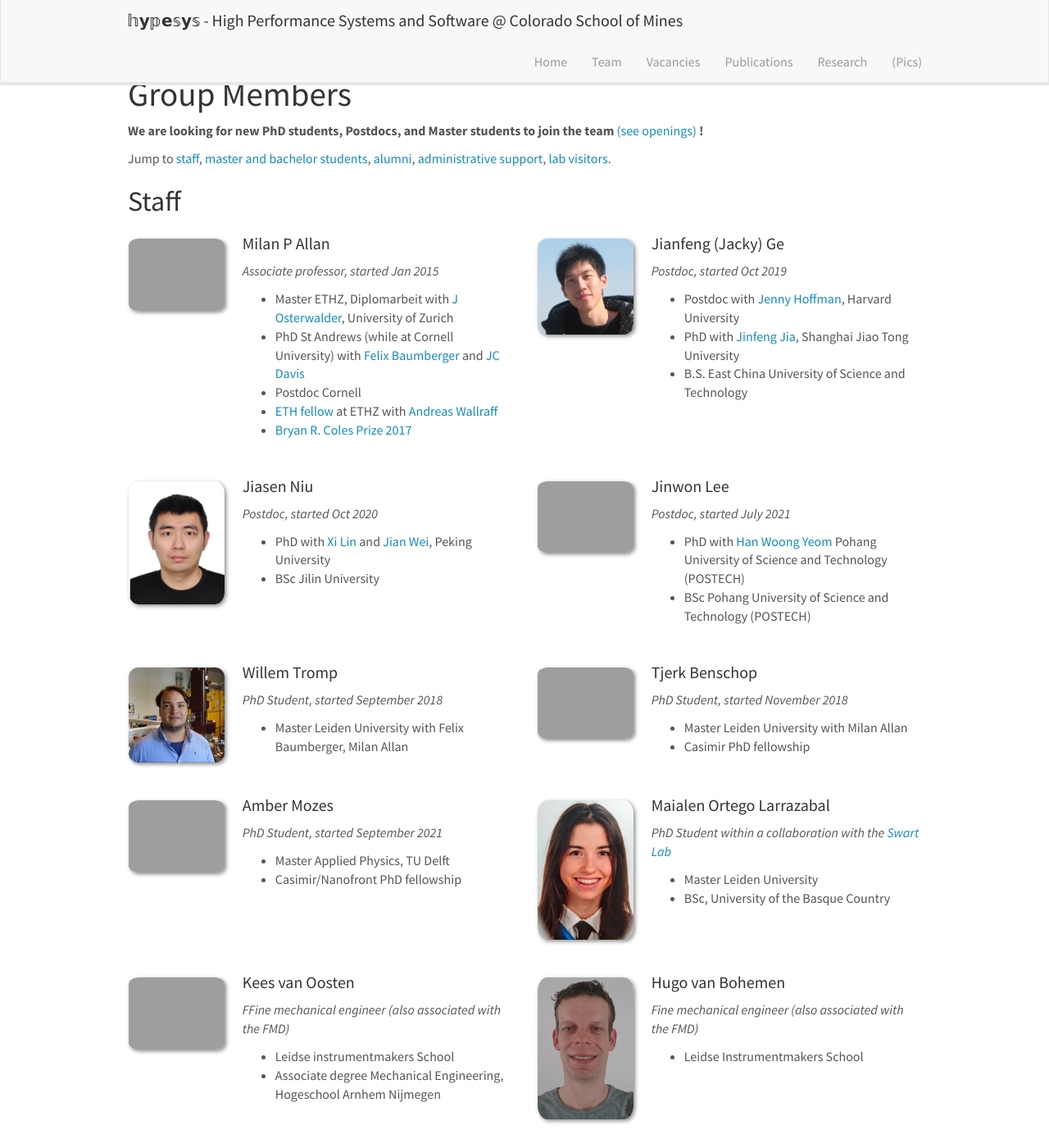
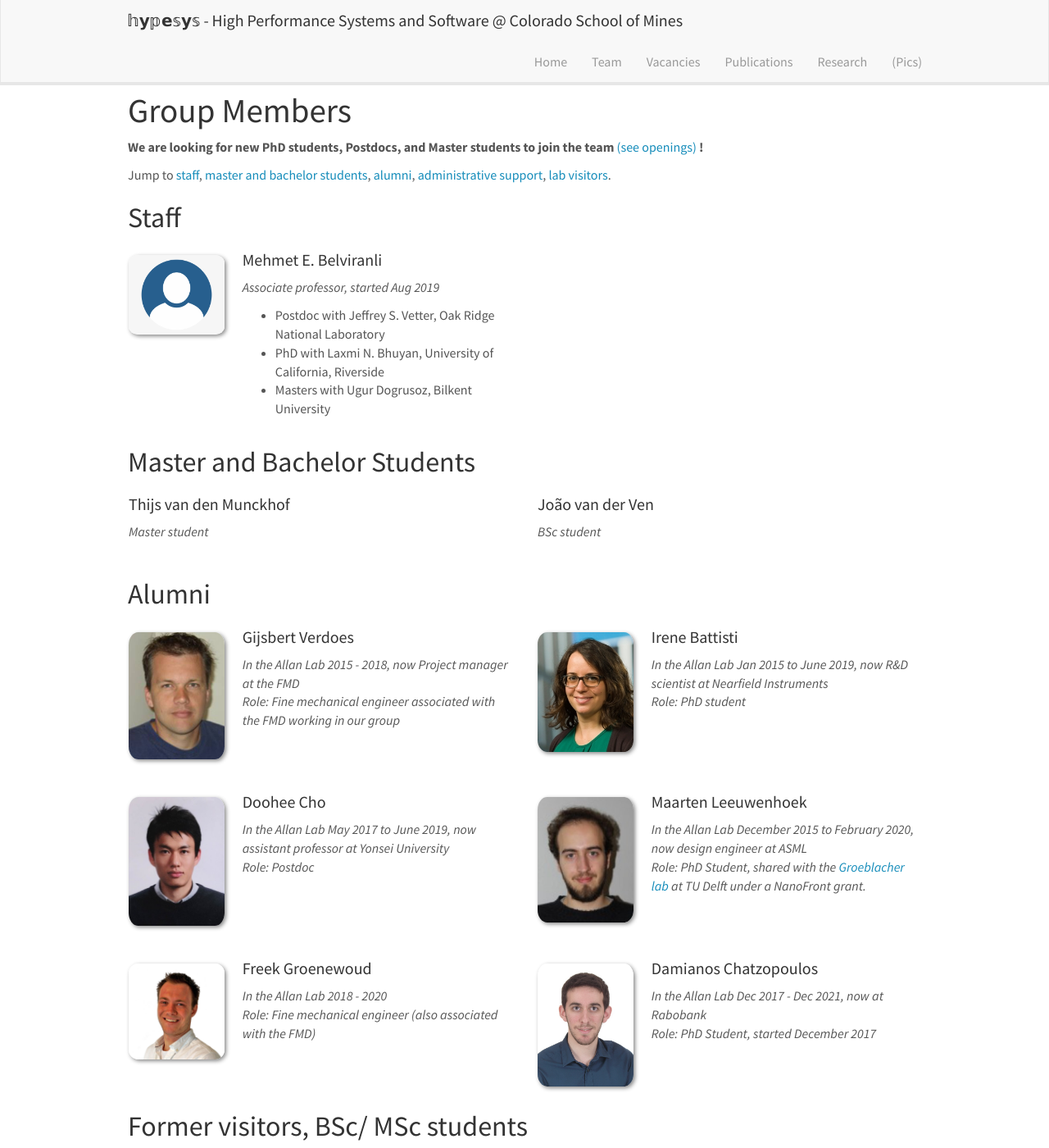
Before and after one commit to hypesys/hypesys.github.io, a Jekyll site: the page built from _pages/team.md, in a window 1280 px wide and 1400 px high. Shown: the whole window at 82% size. Built offline with Jekyll 4.4.1, drawn with Linux system fonts in a browser that asks for light colours; nearby versions of some CDN libraries; part of the change alters nothing that is shown; some of the changed text lies outside the part shown.

Commit message:
team update started

```diff
--- a/_data/team_members.yml
+++ b/_data/team_members.yml
@@ -1,121 +1,130 @@
-- name: Milan P Allan
-  photo: Milan1.jpg
-  info: Associate professor, started Jan 2015
-  email: milan.allan@gmail.com
-  number_educ: 5
-  education1: Master ETHZ, Diplomarbeit with <a href="http://www.physik.uzh.ch/groups/osterwalder/">J Osterwalder</a>, University of Zurich
-  education2: PhD St Andrews (while at Cornell University) with <a href="http://dpmc.unige.ch/gr_baumberger/index.html">Felix Baumberger</a> and <a href="http://davisgroup.lassp.cornell.edu/">JC Davis</a>
-  education3: Postdoc Cornell
-  education4: <a href="http://www.ethfellows.ethz.ch/">ETH fellow</a> at ETHZ with <a href="https://qudev.phys.ethz.ch">Andreas Wallraff</a>
-  education5: <a href="https://www.universiteitleiden.nl/en/news/2017/07/milan-allan-wins-bryan-r.-coles-prize">Bryan R. Coles Prize 2017</a>
+- name: Mehmet E. Belviranli
+  photo: blank_image.png
+  info: Associate professor, started Aug 2019
+  email: belviranli@mines.edu
+  number_educ: 3
+  education1: Postdoc with Jeffrey S. Vetter, Oak Ridge National Laboratory
+  education2: PhD with Laxmi N. Bhuyan, University of California, Riverside
+  education3: Masters with Ugur Dogrusoz, Bilkent University
 
-- name: Jianfeng (Jacky) Ge
-  photo: Jacky.jpg
-  info: Postdoc, started Oct 2019
-  email: ge@Physics.LeidenUniv.nl
-  number_educ: 3
-  education1: Postdoc with <a href="http://hoffman.physics.harvard.edu">Jenny Hoffman</a>, Harvard University
-  education2: PhD with <a href="https://www.physics.sjtu.edu.cn/en/people/1/jfJia">Jinfeng Jia</a>, Shanghai Jiao Tong University
-  education3: B.S. East China University of Science and Technology
+# - name: Milan P Allan
+#   photo: Milan1.jpg
+#   info: Associate professor, started Jan 2015
+#   email: milan.allan@gmail.com
+#   number_educ: 5
+#   education1: Master ETHZ, Diplomarbeit with <a href="http://www.physik.uzh.ch/groups/osterwalder/">J Osterwalder</a>, University of Zurich
+#   education2: PhD St Andrews (while at Cornell University) with <a href="http://dpmc.unige.ch/gr_baumberger/index.html">Felix Baumberger</a> and <a href="http://davisgroup.lassp.cornell.edu/">JC Davis</a>
+#   education3: Postdoc Cornell
+#   education4: <a href="http://www.ethfellows.ethz.ch/">ETH fellow</a> at ETHZ with <a href="https://qudev.phys.ethz.ch">Andreas Wallraff</a>
+#   education5: <a href="https://www.universiteitleiden.nl/en/news/2017/07/milan-allan-wins-bryan-r.-coles-prize">Bryan R. Coles Prize 2017</a>
 
-- name: Jiasen Niu
-  photo: Jiasen.png
-  info: Postdoc, started Oct 2020
-  email: niu@physics.leidenuniv.nl
-  number_educ: 2
-  education1: PhD with <a href="http://www2.phy.pku.edu.cn/~xilin/group-members.html">Xi Lin</a> and <a href="http://faculty.pku.edu.cn/JianWangGroup/en/zhym/25393/list/index.htm">Jian Wei</a>, Peking University
-  education2: BSc Jilin University
+# - name: Jianfeng (Jacky) Ge
+#   photo: Jacky.jpg
+#   info: Postdoc, started Oct 2019
+#   email: ge@Physics.LeidenUniv.nl
+#   number_educ: 3
+#   education1: Postdoc with <a href="http://hoffman.physics.harvard.edu">Jenny Hoffman</a>, Harvard University
+#   education2: PhD with <a href="https://www.physics.sjtu.edu.cn/en/people/1/jfJia">Jinfeng Jia</a>, Shanghai Jiao Tong University
+#   education3: B.S. East China University of Science and Technology
 
-- name: Jinwon Lee
-  photo: Jinwon.jpg
-  info: Postdoc, started July 2021
-  email: jwlee0421@postech.ac.kr
-  number_educ: 2
-  education1: PhD with <a href="https://caldes.ibs.re.kr/html/caldes_en/">Han Woong Yeom</a> Pohang University of Science and Technology (POSTECH)
-  education2: BSc Pohang University of Science and Technology (POSTECH)
+# - name: Jiasen Niu
+#   photo: Jiasen.png
+#   info: Postdoc, started Oct 2020
+#   email: niu@physics.leidenuniv.nl
+#   number_educ: 2
+#   education1: PhD with <a href="http://www2.phy.pku.edu.cn/~xilin/group-members.html">Xi Lin</a> and <a href="http://faculty.pku.edu.cn/JianWangGroup/en/zhym/25393/list/index.htm">Jian Wei</a>, Peking University
+#   education2: BSc Jilin University
 
-- name: Willem Tromp
-  photo: website_pic_willem.jpg
-  info: PhD Student, started September 2018
-  email: WTromp@physics.leidenuniv.nl
-  number_educ: 1
-  education1: Master Leiden University with Felix Baumberger, Milan Allan
-  education2:
-  education3:
-  education4:
+# - name: Jinwon Lee
+#   photo: Jinwon.jpg
+#   info: Postdoc, started July 2021
+#   email: jwlee0421@postech.ac.kr
+#   number_educ: 2
+#   education1: PhD with <a href="https://caldes.ibs.re.kr/html/caldes_en/">Han Woong Yeom</a> Pohang University of Science and Technology (POSTECH)
+#   education2: BSc Pohang University of Science and Technology (POSTECH)
 
-- name: Tjerk Benschop
-  photo: tjeruk.jpg
-  info: PhD Student, started November 2018
-  email: benschop@physics.leidenuniv.nl
-  number_educ: 2
-  education1: Master Leiden University with Milan Allan
-  education2: Casimir PhD fellowship
-  education3:
-  education4:
+# - name: Willem Tromp
+#   photo: website_pic_willem.jpg
+#   info: PhD Student, started September 2018
+#   email: WTromp@physics.leidenuniv.nl
+#   number_educ: 1
+#   education1: Master Leiden University with Felix Baumberger, Milan Allan
+#   education2:
+#   education3:
+#   education4:
 
-- name: Amber Mozes
-  photo: Amber.png
-  info: PhD Student, started September 2021
-  email: b
-  number_educ: 2
-  education1: Master Applied Physics, TU Delft
-  education2: Casimir/Nanofront PhD fellowship
-  education3:
-  education4:
+# - name: Tjerk Benschop
+#   photo: tjeruk.jpg
+#   info: PhD Student, started November 2018
+#   email: benschop@physics.leidenuniv.nl
+#   number_educ: 2
+#   education1: Master Leiden University with Milan Allan
+#   education2: Casimir PhD fellowship
+#   education3:
+#   education4:
 
-- name: Maialen Ortego Larrazabal
-  photo: Maialen.png
-  info: PhD Student within a collaboration with the <a href="http://www.ingmarswart.nl">Swart Lab</a>
-  email: b
-  number_educ: 2
-  education1: Master Leiden University
-  education2: BSc, University of the Basque Country
-  education3:
-  education4:
+# - name: Amber Mozes
+#   photo: Amber.png
+#   info: PhD Student, started September 2021
+#   email: b
+#   number_educ: 2
+#   education1: Master Applied Physics, TU Delft
+#   education2: Casimir/Nanofront PhD fellowship
+#   education3:
+#   education4:
 
-- name: Kees van Oosten
-  photo: DSC_1032.JPG
-  info: FFine mechanical engineer (also associated with the FMD)
-  email: Oosten@fmd.physics.leidenuniv.nl
-  number_educ: 2
-  education1: Leidse instrumentmakers School
-  education2: Associate degree Mechanical Engineering, Hogeschool Arnhem Nijmegen
+# - name: Maialen Ortego Larrazabal
+#   photo: Maialen.png
+#   info: PhD Student within a collaboration with the <a href="http://www.ingmarswart.nl">Swart Lab</a>
+#   email: b
+#   number_educ: 2
+#   education1: Master Leiden University
+#   education2: BSc, University of the Basque Country
+#   education3:
+#   education4:
 
-- name: Hugo van Bohemen
-  photo: hugo.jpg
-  info: Fine mechanical engineer (also associated with the FMD)
-  email: h.s.m.van.bohemen@physics.leidenuniv.nl
-  number_educ: 1
-  education1: Leidse Instrumentmakers School
-  education2:
+# - name: Kees van Oosten
+#   photo: DSC_1032.JPG
+#   info: FFine mechanical engineer (also associated with the FMD)
+#   email: Oosten@fmd.physics.leidenuniv.nl
+#   number_educ: 2
+#   education1: Leidse instrumentmakers School
+#   education2: Associate degree Mechanical Engineering, Hogeschool Arnhem Nijmegen
 
-- name: Koen M Bastiaans
-  photo: Koen.jpg
-  info: NWO Veni fellow, collaborating with us and stationed in the <a href="https://ottelab.tudelft.nl">Otte Lab</a>
-  email: Bastiaans@Physics.LeidenUniv.nl
-  number_educ: 4
-  education1: Postdoc in the Otte Lab, Leiden University
-  education2: Postdoc in the Allan Lab, Leiden University
-  education3: PhD with Milan Allan, Leiden University (started Sep 2015)
-  education4: Master Leiden University with Milan Allan
+# - name: Hugo van Bohemen
+#   photo: hugo.jpg
+#   info: Fine mechanical engineer (also associated with the FMD)
+#   email: h.s.m.van.bohemen@physics.leidenuniv.nl
+#   number_educ: 1
+#   education1: Leidse Instrumentmakers School
+#   education2:
+
+# - name: Koen M Bastiaans
+#   photo: Koen.jpg
+#   info: NWO Veni fellow, collaborating with us and stationed in the <a href="https://ottelab.tudelft.nl">Otte Lab</a>
+#   email: Bastiaans@Physics.LeidenUniv.nl
+#   number_educ: 4
+#   education1: Postdoc in the Otte Lab, Leiden University
+#   education2: Postdoc in the Allan Lab, Leiden University
+#   education3: PhD with Milan Allan, Leiden University (started Sep 2015)
+#   education4: Master Leiden University with Milan Allan
 
 
-- name: Kaveh Lahabi
-  photo: Kaveh.png
-  info: NWO Veni fellow, collaborating with us and the <a href="https://www.tudelft.nl/en/faculty-of-applied-sciences/about-faculty/departments/quantum-nanoscience/van-der-sar-lab/">van der Sar lab</a>
-  email: Bastiaans@Physics.LeidenUniv.nl
-  number_educ: 3
-  education1: Postdoc in the Aarts Lab, Leiden University
-  education2: PhD with Jan Aarts
-  education3: Master KU Leuven
+# - name: Kaveh Lahabi
+#   photo: Kaveh.png
+#   info: NWO Veni fellow, collaborating with us and the <a href="https://www.tudelft.nl/en/faculty-of-applied-sciences/about-faculty/departments/quantum-nanoscience/van-der-sar-lab/">van der Sar lab</a>
+#   email: Bastiaans@Physics.LeidenUniv.nl
+#   number_educ: 3
+#   education1: Postdoc in the Aarts Lab, Leiden University
+#   education2: PhD with Jan Aarts
+#   education3: Master KU Leuven
 
-- name: "This could be you !"
-  photo: rock.jpg
-  info: See <a href="http://www.allanlab.org/vacancies">openings</a> for more info
-  email: milan.allan@gmail.com
-  number_educ: 0
-  education1:
-  education2:
-  education3:
-  education4:
+# - name: "This could be you !"
+#   photo: rock.jpg
+#   info: See <a href="http://www.allanlab.org/vacancies">openings</a> for more info
+#   email: milan.allan@gmail.com
+#   number_educ: 0
+#   education1:
+#   education2:
+#   education3:
+#   education4:
--- a/css/main.scss
+++ b/css/main.scss
@@ -10,7 +10,7 @@ img { margin-bottom: 24px;
 
 
 body {
-	padding-top: 70px;
+	padding-top: 90px;
 }
 
 figcaption {
```
Also changed, not shown: images/blank_image.png (added), images/teampic/blank_image.png (added), 1 other file.
